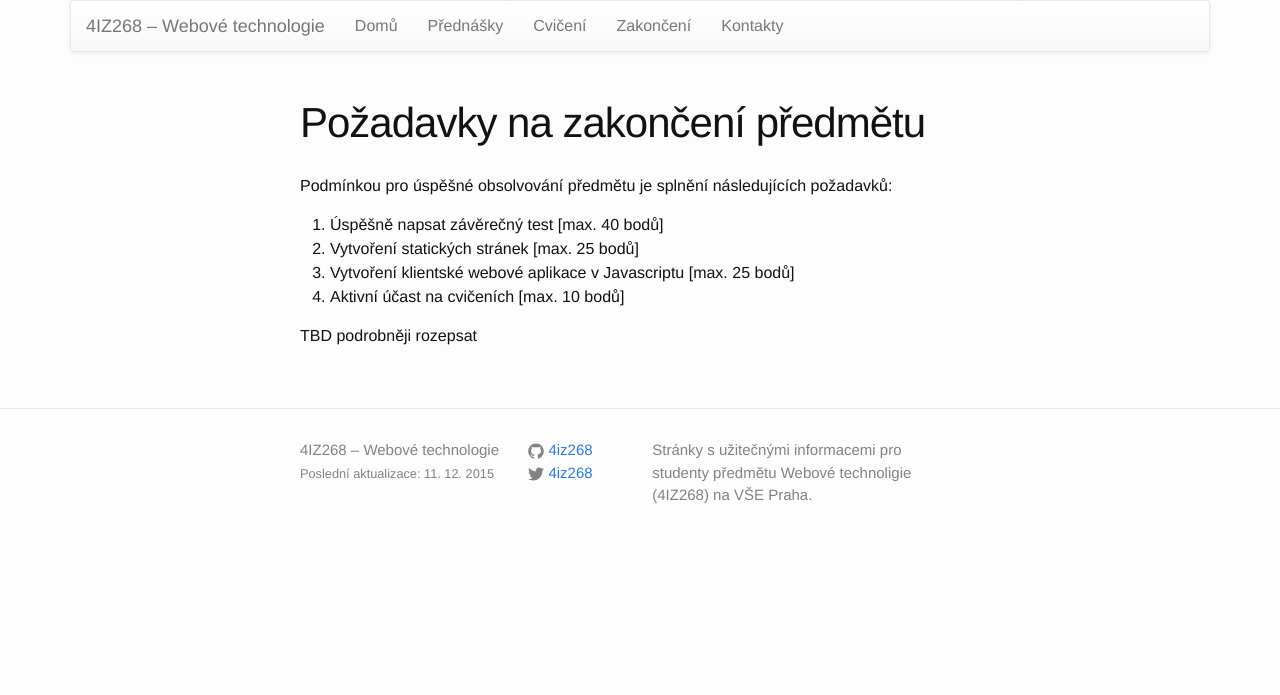
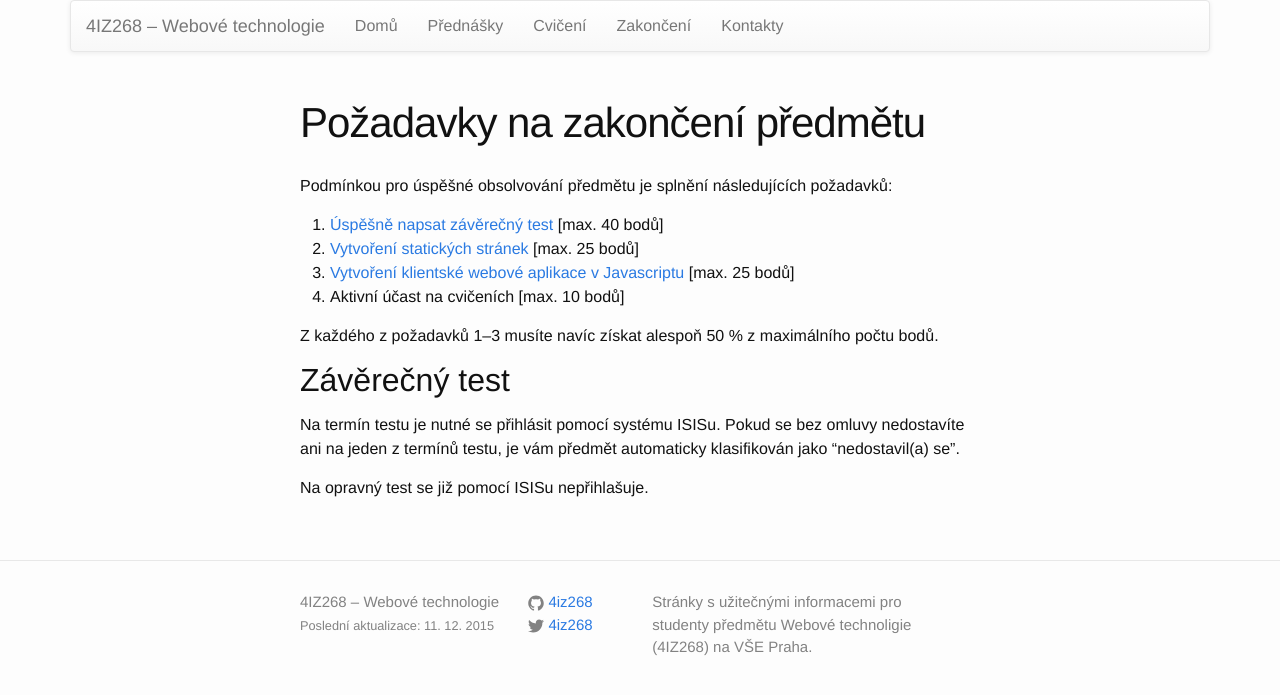
Before and after one commit to 4iz268/4iz268.github.io, a Jekyll site: the page built from zakonceni/index.md, in a window 1280 px wide. Shown: the top 695 px of the page. Built offline with Jekyll 4.4.1, drawn with Linux system fonts in a browser that asks for light colours; nearby versions of some CDN libraries.

Commit message:
Informace o zakončení předmětu

```diff
--- a/zakonceni/index.md
+++ b/zakonceni/index.md
@@ -5,9 +5,18 @@ title:  "Požadavky na zakončení předmětu"
 
 Podmínkou pro úspěšné obsolvování předmětu je splnění následujících požadavků:
 
-1. Úspěšně napsat závěrečný test [max. 40 bodů]
-2. Vytvoření statických stránek [max. 25 bodů]
-3. Vytvoření klientské webové aplikace v Javascriptu [max. 25 bodů]
+1. [Úspěšně napsat závěrečný test](#test) [max. 40 bodů]
+2. [Vytvoření statických stránek](stranky/) [max. 25 bodů]
+3. [Vytvoření klientské webové aplikace v Javascriptu](aplikace/) [max. 25 bodů]
 4. Aktivní účast na cvičeních [max. 10 bodů]
 
-TBD podrobněji rozepsat
+Z každého z požadavků 1–3 musíte navíc získat alespoň 50 % z
+maximálního počtu bodů.
+
+##<a id="test"></a>Závěrečný test
+
+Na termín testu je nutné se přihlásit pomocí systému ISISu. Pokud se
+bez omluvy nedostavíte ani na jeden z termínů testu, je vám předmět
+automaticky klasifikován jako "nedostavil(a) se".
+
+Na opravný test se již pomocí ISISu nepřihlašuje.
```
Also changed, not shown: _posts/2015-12-01-testy-zs-2015-2016.md (added, +14 -0 lines), zakonceni/aplikace/index.md (+5 -0 lines), zakonceni/stranky/index.md (added, +59 -0 lines).
